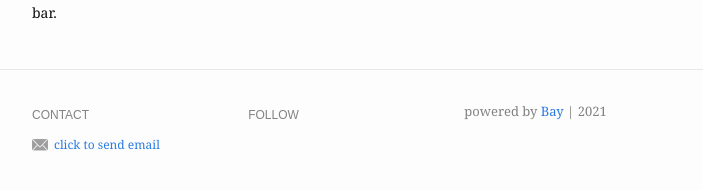
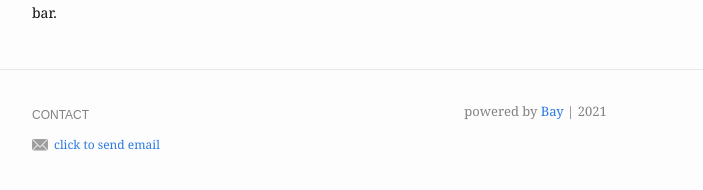
Before and after one commit to jiyoungj/jiyoungj.github.io, a Jekyll site: the page built from index.md, in a window 1280 px wide. Shown: the part 422-612 px from the top of the page, without its empty margins (288-991 px from the left). Built offline with Jekyll 4.4.1, drawn with Linux system fonts in a browser that asks for light colours.

Commit message:
Update footer.html

```diff
--- a/_includes/footer.html
+++ b/_includes/footer.html
@@ -27,7 +27,7 @@
       </div>
 
       <div class="footer-col footer-col-2">
-        <h4>FOLLOW</h4>
+        <!-- <h4>FOLLOW</h4> -->
 
         <div class="social-links follow-links">
           {% for follow in site.footer.follow %}
```
